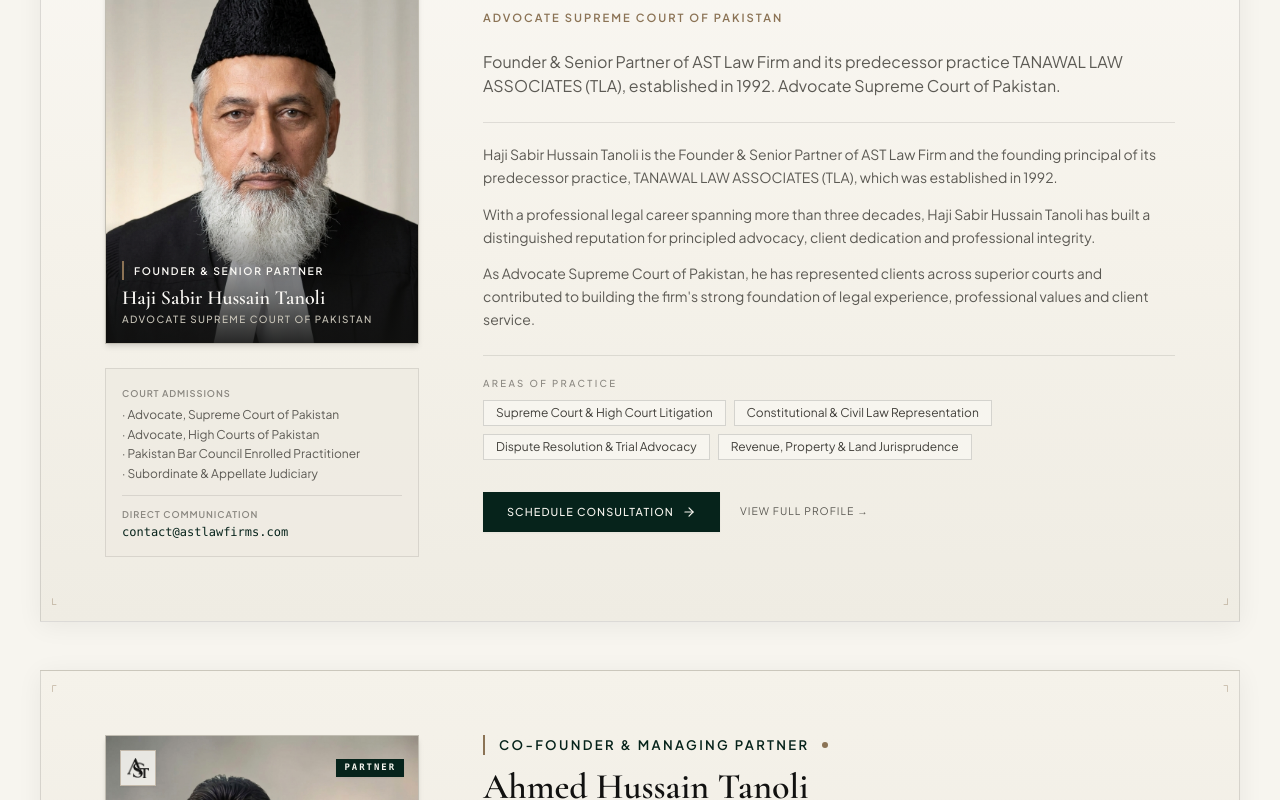
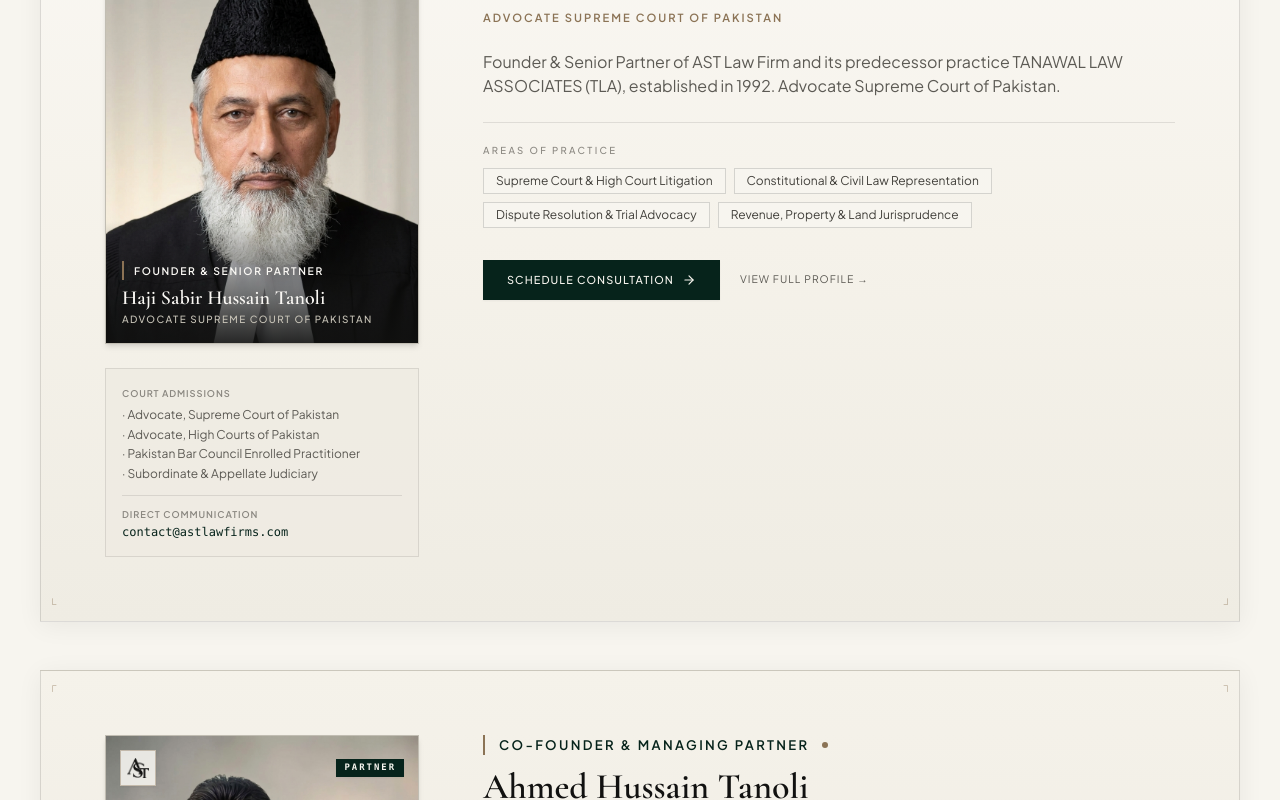
Before and after one commit to ARSHMAN1776/astlawfirm, a Next.js app: page /teams in a window 1280 px wide. Shown: the part 860-1660 px from the top of the page. Built offline with nearby package versions, Linux system fonts and the light colour scheme.

Commit message:
style: streamline partner cards on attorneys roster page and keep detailed bio on individual profile

```diff
--- a/src/app/teams/page.tsx
+++ b/src/app/teams/page.tsx
@@ -188,13 +188,6 @@
                     </div>
 
                     <p className="text-[#5C5A54] text-sm sm:text-base leading-relaxed">{attorney.shortBio}</p>
-
-                    {/* Biography */}
-                    <div className="space-y-3.5 text-sm text-[#5C5A54] leading-relaxed border-t border-[rgba(17,17,16,0.10)] pt-5">
-                      {attorney.biography.slice(0, 3).map((para: string, i: number) => (
-                        <p key={i}>{para}</p>
-                      ))}
-                    </div>
 
                     {/* Practice Areas */}
                     <div className="border-t border-[rgba(17,17,16,0.10)] pt-5 space-y-2.5">
```
